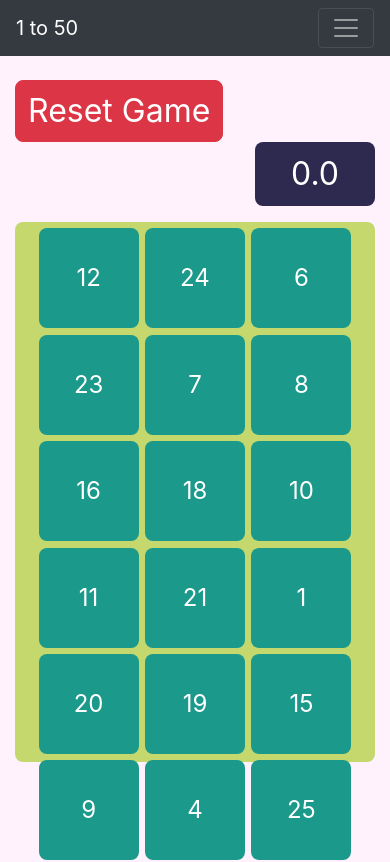
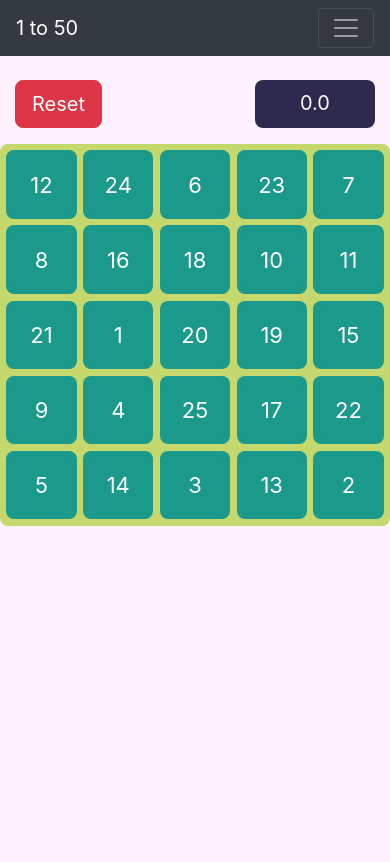
Before and after one commit to jomanlk/1to50, a React (Create React App) app: page / in a window 390 px wide. Shown: the top 862 px of the page. Built offline with nearby package versions, Linux system fonts and the light colour scheme; the HTML template or start-up script is replaced by a standard one.

Commit message:
- Fixed the win conditions - Added mobile

```diff
--- a/public/index.html
+++ b/public/index.html
@@ -29,6 +29,7 @@
     <title>1to50</title>
   </head>
   <body>
+    <div id="modal-root"></div>
     <noscript>You need to enable JavaScript to run this app.</noscript>
     <div class="container">
       <div id="root"></div>
--- a/src/App.css
+++ b/src/App.css
@@ -23,6 +23,10 @@ body {
   }
 }
 
+.modal.show {
+  display: block;
+}
+
 .App-header {
   background-color: #282c34;
   min-height: 100vh;
@@ -36,6 +40,11 @@ body {
 
 .App-link {
   color: #61dafb;
+}
+
+.subtle-text {
+  color: #aaa;
+  font-size: 1rem;
 }
 
 @keyframes App-logo-spin {
@@ -60,22 +69,26 @@ body {
 
 .game-grid {
   margin: 0 auto;
-  height: 540px;
   font-size: 0;
   background: #c5d86d;
   padding: 0.2rem;
   text-align: center;
   border-radius: 0.5rem;
+  display: flex;
+  flex-direction: column;
 }
 
 .grid-square {
   background-color: #1b998b;
   color: #fff;
-  width: 100px;
-  height: 100px;
-  display: inline-block;
+  display: flex;
+  flex: 1 1;
   margin: 0.2rem;
   border-radius: 0.5rem;
+  overflow: hidden;
+  padding-top: calc(20% - 0.5rem);
+  height: 0;
+  position: relative;
 }
 
 .grid-square.alt-color {
@@ -88,25 +101,55 @@ body {
 }
 
 .grid-square a {
-  display: block;
-  font-size: 24px;
-  line-height: 100px;
-  height: 100%;
+  font-size: 22px;
+  line-height: 50px;
+  background: #1b998b;
+  border-radius: 8px;
+  margin: 0.25rem;
+  height: calc(100% - 0.5rem);
+  width: calc(100% - 0.5rem);
+  position: absolute;
+  top: 0;
   color: #fff;
+  display: flex;
+  align-items: center;
+  justify-content: center;
   text-decoration: none;
+}
+
+.grid-square a:hover {
+  background-color: #0c969e;
+}
+
+.grid-square a span {
 }
 
 .game-timer {
   background-color: #2e294e;
   border-radius: 0.5rem;
-  font-size: 2rem;
+  padding: 0.5rem 1rem;
+  font-size: 1.25rem;
+  line-height: 1.5;
   color: #fff;
   width: 120px;
   text-align: center;
   float: right;
+  min-height: 48px;
 }
 
-@media (min-width: 768px) {
+@media (max-width: 767px) {
+  .game-grid-wrap {
+    margin: 0 -15px;
+  }
+
+  .game-grid {
+  }
+
+  .grid-square {
+  }
+
+  .grid-square a {
+  }
 }
 
 @-webkit-keyframes flash {
--- /dev/null
+++ b/src/components/GameAlerts/GameWon.js
@@ -0,0 +1,63 @@
+import React, { useState } from "react";
+import Modal from "../Modal/Modal";
+import PropTypes from "prop-types";
+import _ from "lodash";
+
+const GameWon = (props) => {
+  let [showModal, setShowModal] = useState(props.show);
+
+  // Render nothing if the "show" prop is false
+  if (!props.show) {
+    return null;
+  }
+
+  let modalClass = props.show ? "modal fade show" : "modal fade";
+  return (
+    <Modal {...props}>
+      <div className={modalClass} tabIndex="-1" role=" ">
+        <div className="modal-dialog" role="document">
+          <div className="modal-content">
+            <div className="modal-header">
+              <h5 className="modal-title">Congratulations!</h5>
+              <button
+                type="button"
+                className="close"
+                data-dismiss="modal"
+                aria-label="Close"
+                onClick={props.onClose}
+              >
+                <span aria-hidden="true">&times;</span>
+              </button>
+            </div>
+            <div className="modal-body">
+              <p className="text-center">
+                You've beaten the game, your score is :
+              </p>
+              <h2 className="text-center">
+                {_.round(props.gameWonTime / 10000, 1)}
+                <small className="subtle-text">secs</small>
+              </h2>
+            </div>
+            <div className="modal-footer">
+              <button
+                onClick={props.onClose}
+                type="button"
+                className="btn btn-primary"
+                data-dismiss="modal"
+              >
+                Close
+              </button>
+            </div>
+          </div>
+        </div>
+      </div>
+    </Modal>
+  );
+};
+
+GameWon.propTypes = {
+  onClose: PropTypes.func.isRequired,
+  show: PropTypes.bool,
+};
+
+export default GameWon;
--- a/src/components/GameGrid/GameGrid.js
+++ b/src/components/GameGrid/GameGrid.js
@@ -7,6 +7,10 @@ let blocks = [];
 function GameGrid(props) {
   let gridSize = props.gridSize;
   let maxCount = props.maxCount;
+
+  if (props.gameStarted === false || props.gameRestarted === true) {
+    blocks = [];
+  }
 
   for (let i = 0; i < maxCount; i++) {
     blocks.push({
--- a/src/components/GameGrid/GameGridSquares.js
+++ b/src/components/GameGrid/GameGridSquares.js
@@ -34,19 +34,30 @@ function GameGridSquares(props) {
         setPendingBlocks: setPendingBlocks,
         setExpectedValue: setExpectedValue,
         gameStartedHandler: props.gameStartedHandler,
+        gameWonHandler: props.gameWonHandler,
       });
     };
     return block;
   });
 
+  let blockRows = _.chunk(visibleBlocks, 5);
+
   return (
-    <div className="row narrow-wrap">
+    <div className="narrow-wrap game-grid-wrap">
       <div className="game-grid col-12">
-        {visibleBlocks.map((block) => new GridSquare(block))}
+        {blockRows.map((row) => getchunkedBlockRow(row))}
       </div>
     </div>
   );
 }
+
+const getchunkedBlockRow = (row) => {
+  return (
+    <div key={Math.random()} className="row m-0">
+      {row.map((block) => new GridSquare(block))}
+    </div>
+  );
+};
 
 /**
  * Handles the button clicks
@@ -78,13 +89,15 @@ const squareClickHandler = (props) => {
   props.visibleBlocks[blockIndex].oldValue = props.blockValue;
   props.visibleBlocks[blockIndex].altColor = true;
 
+  //if the win condition is met, set it and ttrigger redraw
+  if (props.maxCount === props.expectedValue) {
+    props.gameWonHandler();
+  }
+
+  //Update the state and trigger the redraw
   props.setVisibleBlocks(props.visibleBlocks);
   props.setPendingBlocks(props.pendingBlocks);
   props.setExpectedValue(props.expectedValue + 1);
-
-  if (props.maxCount === props.expectedValue) {
-    alert("You've won!");
-  }
 };
 
 export default GameGridSquares;
--- a/src/components/GameGrid/GridSquare.js
+++ b/src/components/GameGrid/GridSquare.js
@@ -11,7 +11,7 @@ function GridSquare(props) {
   return (
     <div className={className} key={props.value + Math.random()}>
       <a onClick={() => props.clickHandler(props.value)} href="#">
-        {props.value}
+        <span>{props.value}</span>
       </a>
     </div>
   );
--- /dev/null
+++ b/src/components/Modal/Modal.js
@@ -0,0 +1,23 @@
+import React, { useEffect } from "react";
+import { createPortal } from "react-dom";
+
+const Modal = (props) => {
+  const $mount = document.getElementById("modal-root");
+  const $el = document.createElement("div");
+  const $bg = document.createElement("div");
+  $bg.classList.add("modal-backdrop", "fade", "show");
+
+  useEffect(() => {
+    $mount.appendChild($bg);
+    $mount.appendChild($el);
+
+    return () => {
+      $mount.removeChild($el);
+      $mount.removeChild($bg);
+    };
+  }, [$el, $mount]);
+
+  return createPortal(props.children, $el);
+};
+
+export default Modal;
--- a/src/components/Timer/GameTimer.js
+++ b/src/components/Timer/GameTimer.js
@@ -9,8 +9,12 @@ function GameTimer(props) {
       setTimer(0);
     }
 
-    if (props.gameStarted === true) {
-      setTimeout(() => setTimer(timer + 100), 10);
+    if (props.gameStarted === true && !props.timerPaused) {
+      setTimeout(() => {
+        let time = timer + 100;
+        setTimer(time);
+        props.onTimerUpdate(time);
+      }, 10);
     }
   });
 
@@ -18,7 +22,7 @@ function GameTimer(props) {
   timeInSecs = timeInSecs % 1 == 0 ? `${timeInSecs}.0` : timeInSecs;
   return (
     <div className="game-timer">
-      <div className="timer p-2">{timeInSecs}</div>
+      <div className="timer">{timeInSecs}</div>
     </div>
   );
 }
--- a/src/pages/GamePage.js
+++ b/src/pages/GamePage.js
@@ -1,41 +1,64 @@
 import React, { useState } from "react";
 import GameGrid from "../components/GameGrid/GameGrid";
 import GameTimer from "../components/Timer/GameTimer";
+import GameWon from "../components/GameAlerts/GameWon";
+
+let gameWonTime = 0;
 
 const GamePage = () => {
   let [gameStarted, setGameStarted] = useState(false);
   let [gameId, setGameId] = useState(getGameId());
   let [gameRestarted, setGameRestarted] = useState(getGameId());
+  let [gameWon, setGameWon] = useState(false);
+  let [showGameWon, setShowGameWon] = useState(false);
 
   let restartGame = () => {
     if (gameStarted) {
       setGameRestarted(true);
       setGameStarted(false);
+      setGameWon(false);
     }
+    gameWonTime = 0;
     setGameId(getGameId());
   };
 
-  let gameStartedHandler = () => {
+  const gameStartedHandler = () => {
     setGameRestarted(false);
     setGameStarted(true);
   };
+
+  const gameWonHandler = () => {
+    setGameWon(true);
+    setShowGameWon(true);
+  };
+
+  const timerUpdateHandler = (updatedTimer) => {
+    gameWonTime = updatedTimer;
+  };
+
+  let timerPaused = gameWon ? true : false;
 
   return (
     <div className="row game-page">
       <div className="col-12">
         <div className="narrow-wrap">
           <div className="row mb-3">
-            <div className="col-md-6 ">
+            <div className="col-6 ">
               <button
                 onClick={restartGame}
                 type="button"
-                className="btn btn-danger big-button"
+                className="btn btn-danger btn-lg"
               >
-                Reset Game
+                Reset
               </button>
             </div>
-            <div className="col-md-6 ">
-              <GameTimer timer={0} gameStarted={gameStarted}></GameTimer>
+            <div className="col-6 ">
+              <GameTimer
+                timerPaused={timerPaused}
+                timer={0}
+                gameStarted={gameStarted}
+                onTimerUpdate={timerUpdateHandler}
+              ></GameTimer>
             </div>
           </div>
         </div>
@@ -45,9 +68,18 @@ const GamePage = () => {
           gameStarted={gameStarted}
           gameRestarted={gameRestarted}
           gameStartedHandler={gameStartedHandler}
-          gridSize="25"
-          maxCount="50"
+          gameWonHandler={gameWonHandler}
+          gridSize={25}
+          maxCount={50}
         />
+
+        {showGameWon && (
+          <GameWon
+            gameWonTime={gameWonTime}
+            show={true}
+            onClose={() => setShowGameWon(false)}
+          />
+        )}
       </div>
     </div>
   );
```
